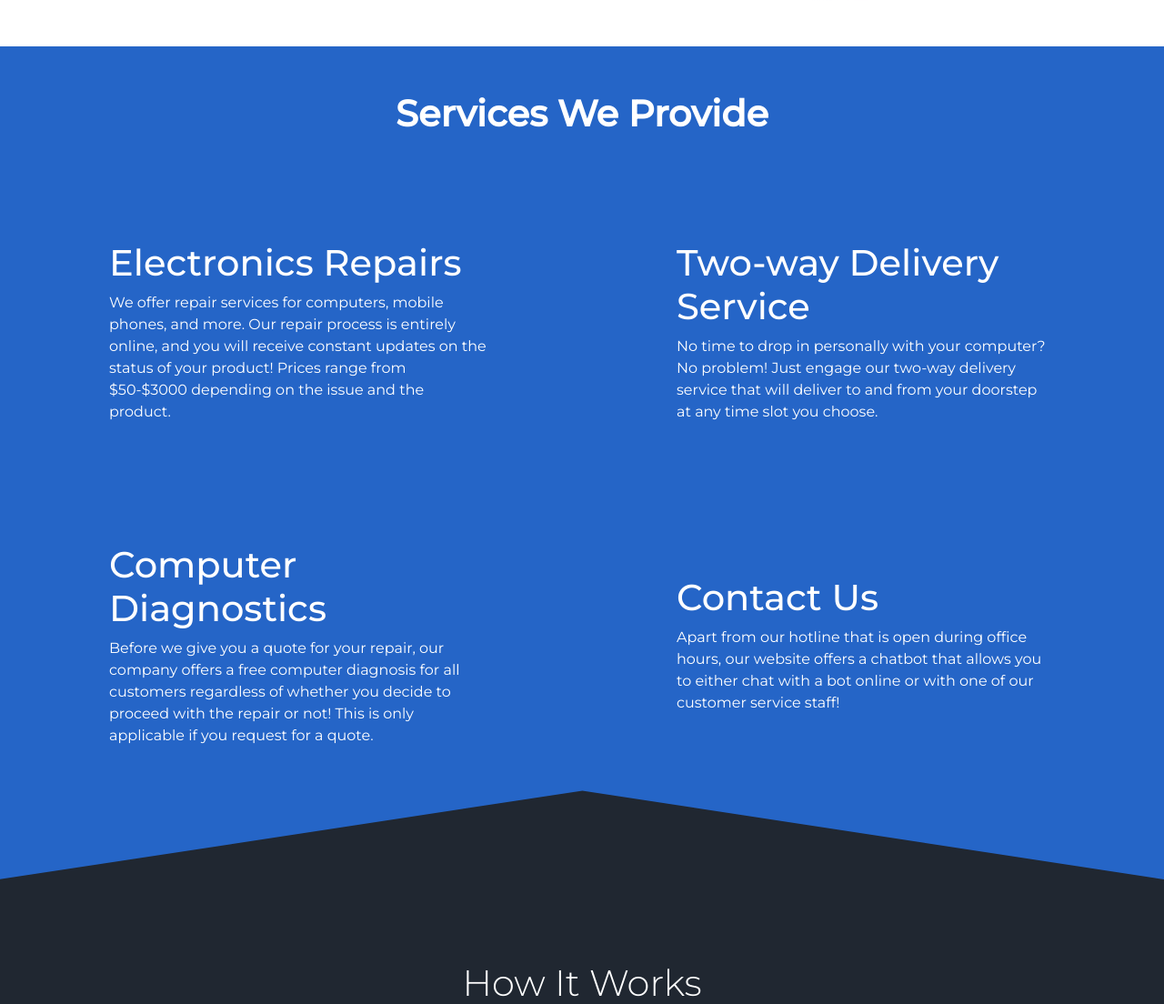
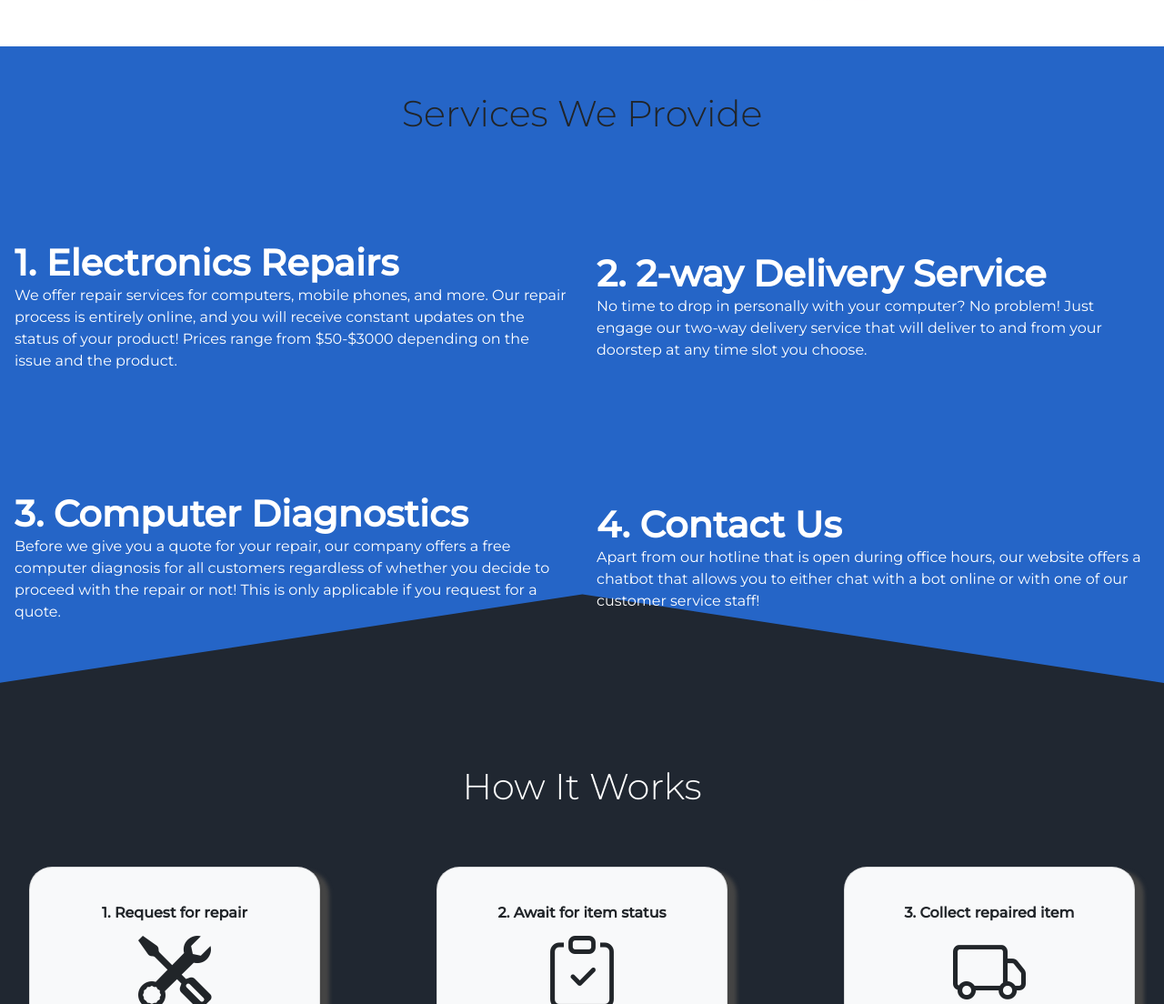
Before and after one commit to sunshinefactoryyy/app-security-proj, a Flask app: page / in a window 1280 px wide. Shown: the part 687-1791 px from the top of the page at 91% size. Run offline with Flask 2, Linux system fonts and the light colour scheme; style sheets or scripts are compiled from the project's sources; some libraries are stand-ins or nearby versions.

Commit message:
implemented jinja for service content. Started on faq.html

```diff
--- a/app/routes.py
+++ b/app/routes.py
@@ -23,11 +23,27 @@ def home():
                   'icon': "bi bi-truck",
                   'desc': 'After your item has been repaired, you can physically collect it or via delivery to your house.'
                   },
-                ]
+            ]
+
+    service = [{'service-title': 'Electronics Repairs',
+                'service-desc': 'We offer repair services for computers, mobile phones, and more. Our repair process is entirely online, and you will receive constant updates on the status of your product! Prices range from $50-$3000 depending on the issue and the product.'
+                },
+                {'service-title': '2-way Delivery Service',
+                'service-desc': 'No time to drop in personally with your computer? No problem! Just engage our two-way delivery service that will deliver to and from your doorstep at any time slot you choose.'
+                },
+                {'service-title': 'Computer Diagnostics',
+                'service-desc': 'Before we give you a quote for your repair, our company offers a free computer diagnosis for all customers regardless of whether you decide to proceed with the repair or not! This is only applicable if you request for a quote.',
+                },
+                {'service-title': 'Contact Us',
+                'service-desc': 'Apart from our hotline that is open during office hours, our website offers a chatbot that allows you to either chat with a bot online or with one of our customer service staff!'
+                }
+            ]
+
     return render_template(
         'public/home.html',
         title='Home',
-        procedure = procedure
+        procedure = procedure,
+        service = service
     )
 
 @app.route('/about')
@@ -39,9 +55,20 @@ def about():
 
 @app.route('/faq')
 def faq():
+    collapse = [{'question': 'Question 1',
+                'answer': 'Answer 1'
+                },
+                {'question': 'Question 2',
+                    'answer': 'Answer 2'
+                },
+                {'question': 'Question 3',
+                    'answer': 'Answer 3'
+                }
+            ]
     return render_template(
         'public/faq.html',
-        title='FAQ'
+        title='FAQ',
+        collapse = collapse
     )
 
 
--- a/app/static/styles/Global.css
+++ b/app/static/styles/Global.css
@@ -22,7 +22,7 @@ section {
 }
 
 .changeColor {
-  background: rgba(255, 255, 255, 0.7);
+  background: rgba(255, 255, 255, 0.9);
   -webkit-transition-timing-function: linear;
           transition-timing-function: linear;
   -webkit-transition: ease-in-out 0.25s;
@@ -91,26 +91,13 @@ section {
   background-color: #2565c7;
 }
 
-#main .services .service-title {
-  color: #fff;
-  font-weight: 700;
+#main .services .service-content .service-container {
+  z-index: 1000;
 }
 
 #main .services .service-content > * {
   margin-top: 100px;
   padding: 1em;
-}
-
-#main .services .service-content {
-  margin-bottom: 5em;
-}
-
-#main .services .service-content .service-container .service {
-  color: #fff;
-}
-
-#main .services .service-content .service-container .service #service-name {
-  font-weight: 500;
 }
 
 #main .services #triangle {
--- a/app/static/styles/Global.scss
+++ b/app/static/styles/Global.scss
@@ -23,7 +23,7 @@ section {
 }
 
 .changeColor {
-  background: rgba(255, 255, 255, 0.7);
+  background: rgba(255, 255, 255, 0.9);
   transition-timing-function: linear;
   transition: ease-in-out 0.25s;
 }
@@ -92,28 +92,15 @@ section {
   .services {
     background-color: #2565c7;
 
-    .service-title {
-      color: #fff;
-      font-weight: 700;
+    .service-content {
+      .service-container {
+        z-index: 1000;
+      }
     }
 
     .service-content > * {
       margin-top: 100px;
       padding: 1em;
-    }
-
-    .service-content {
-      margin-bottom: 5em;
-
-      .service-container {
-        .service {
-          color: #fff;
-
-          #service-name {
-            font-weight: 500;
-          }
-        }
-      }
     }
 
     #triangle {
--- a/app/templates/includes/navbar.html
+++ b/app/templates/includes/navbar.html
@@ -1,4 +1,4 @@
-<div class="container fixed-top" id="container" style="position:sticky;width:100vw;background:white;">
+<div class="container fixed-top" id="container" style="position:sticky;width:100vw;">
   <nav class="navbar navbar-expand-md navbar-light">
     <a class="navbar-brand" href="{{url_for('home')}}"> Vision Core </a>
     <button
--- a/app/templates/public/home.html
+++ b/app/templates/public/home.html
@@ -38,54 +38,15 @@
 
     <section class="services blue">
         <h1 class="h1 service-title display-6 text-center font-weight-bold">Services We Provide</h1>
-        <div class="service-content">
-            <div class="service-container col-mds-6 d-flex justify-content-around align-items-center bd-highlight">
-                <div class="service s1 col-md-4 order-1">
-                    <h2 class="h2 font-weight-bold display-6" id="service-name">Electronics Repairs</h2>
-                    <p class="description">
-                        We offer repair services for computers, mobile phones, and more. Our
-                        repair process is entirely online, and you will receive constant
-                        updates on the status of your product! Prices range from $50-$3000
-                        depending on the issue and the product.
-                    </p>
-                </div>
-                <!--s1-->
-
-                <div class="service s2 col-md-4 order-2">
-                    <h2 class="h2 font-weight-bold display-6" id="service-name">Two-way Delivery Service</h2>
-                    <p class="description">
-                        No time to drop in personally with your computer? No problem! Just
-                        engage our two-way delivery service that will deliver to and from your
-                        doorstep at any time slot you choose.
-                    </p>
-                </div>
-                <!--s2-->
-            </div>
-            <!--service-container1-->
-
-            <div class="service-container col-mds-6 d-flex justify-content-around align-items-center bd-highlight">
-                <div class="service s3 col-md-4">
-                    <h2 class="h2 font-weight-bold display-6" id="service-name">Computer Diagnostics</h2>
-                    <p class="description">
-                        Before we give you a quote for your repair, our company offers a free
-                        computer diagnosis for all customers regardless of whether you decide
-                        to proceed with the repair or not! This is only applicable if you
-                        request for a quote.
-                    </p>
-                </div>
-                <!--s3-->
-
-                <div class="service s4 col-md-4">
-                    <h2 class="h2 font-weight-bold display-6" id="service-name">Contact Us</h2>
-                    <p class="description">
-                        Apart from our hotline that is open during office hours, our website
-                        offers a chatbot that allows you to either chat with a bot online or
-                        with one of our customer service staff!
-                    </p>
-                </div>
-                <!--s4-->
-            </div>
-            <!--service-container2s-->
+        <div class="service-content d-flex flex-wrap" style="color:white;">
+            {% for summary in service %}
+                <div class="service-container col-md-6 d-flex justify-content-around align-items-center">
+                    <div class="service">
+                        <h2 class="fw-bold display-6">{{service.index(summary)+1}}. {{ summary['service-title'] }}</h2><!--fw-bold-->
+                        <p class="description">{{ summary['service-desc'] }}</p><!--description-->
+                    </div><!--service-->
+                </div><!--service-container-->
+            {% endfor %}
         </div>
         <!--service content-->
 
```
Also changed, not shown: app/templates/public/faq.html (+21 -2 lines), 1 other file. Lines whose indentation alone changed are shown as unchanged.
